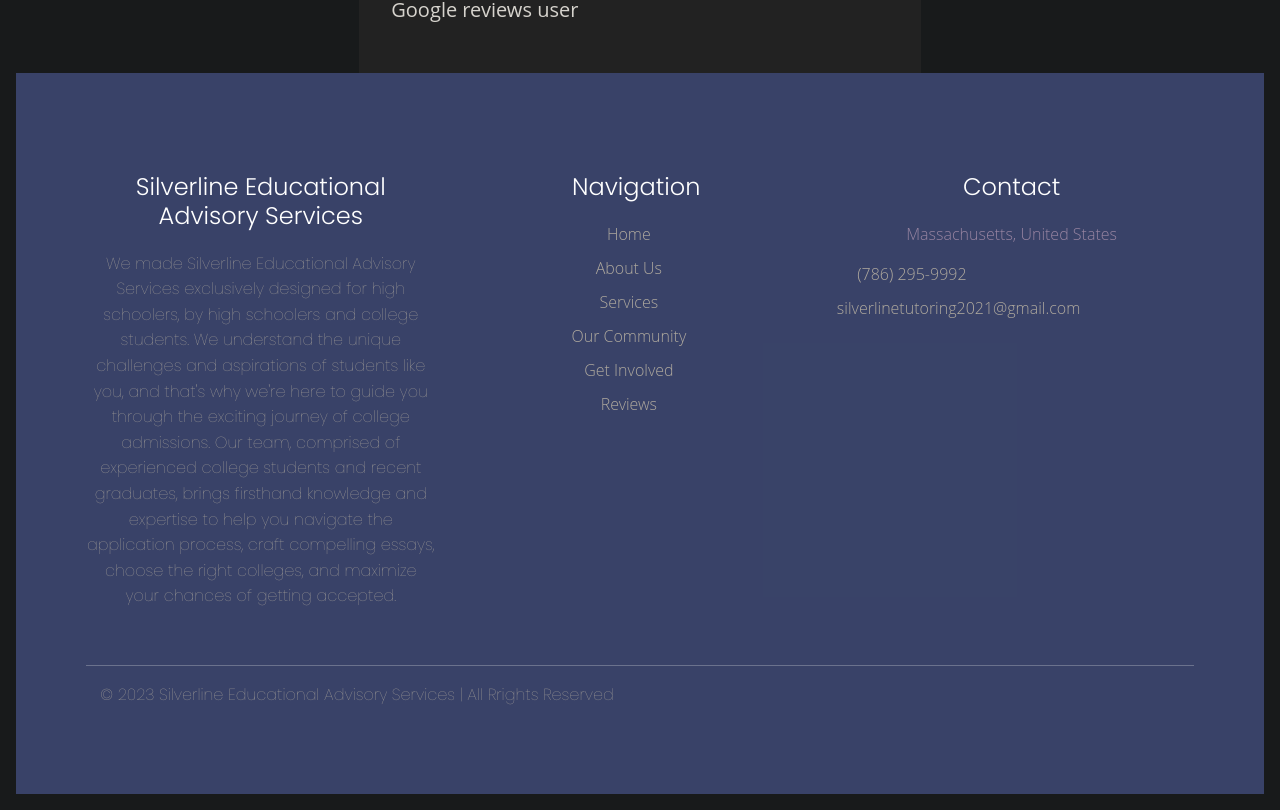
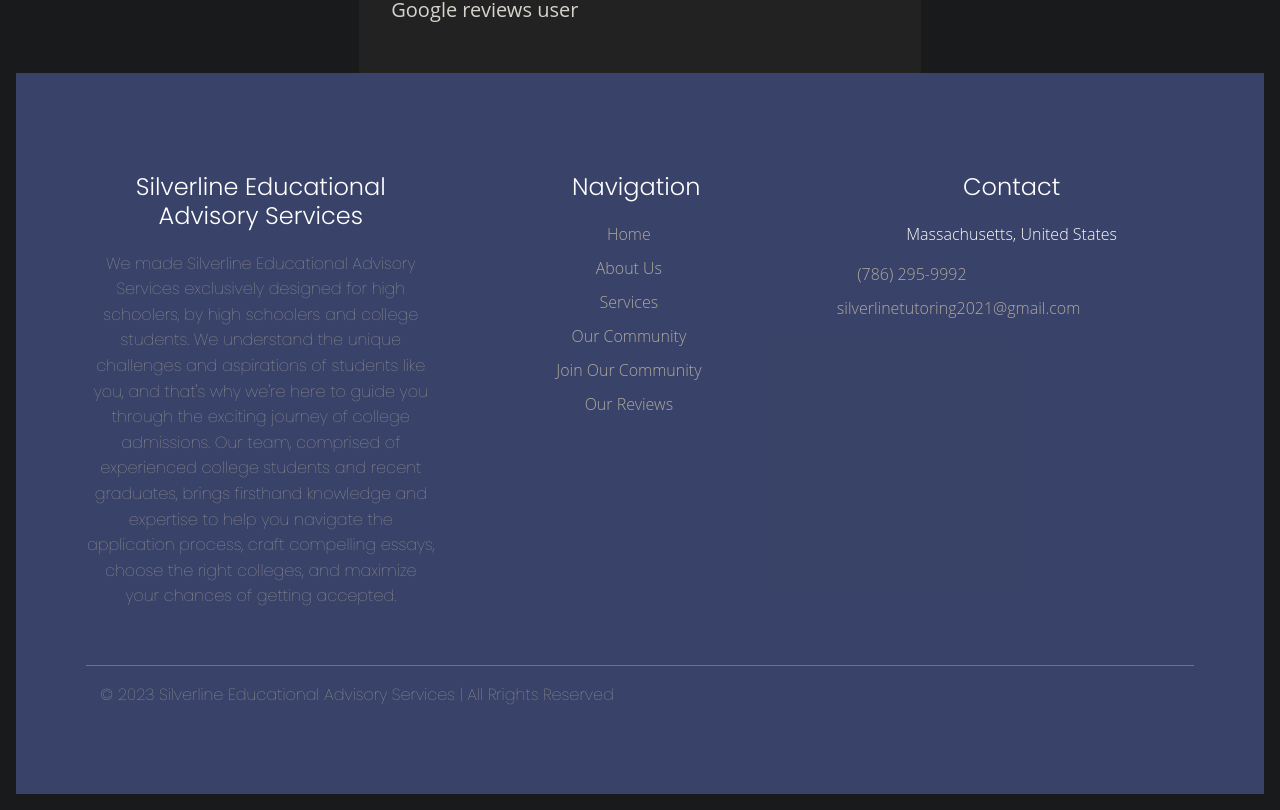
Before and after one commit to manntalati/Silverline-College-Counseling-Expansion, a React (Vite) app in the folder frontend/: page /reviews in a window 1280 px wide. Shown: the part 7786-8596 px from the top of the page. Built offline with nearby package versions, Linux system fonts and the light colour scheme.

Commit message:
website fixes

```diff
--- a/frontend/src/components/Footer.tsx
+++ b/frontend/src/components/Footer.tsx
@@ -22,8 +22,8 @@ function Footer() {
                 <li><a href="/about">About Us</a></li>
                 <li><a href="/services">Services</a></li>
                 <li><a href="/community">Our Community</a></li>
-                <li><a href="/getinvolved">Get Involved</a></li>
-                <li><a href="/reviews">Reviews</a></li>
+                <li><a href="/getinvolved">Join Our Community</a></li>
+                <li><a href="/reviews">Our Reviews</a></li>
               </ul>
             </div>
           </div>
@@ -31,7 +31,7 @@ function Footer() {
           <div className="col-lg-3">
             <div className="widget">
               <h3>Contact</h3>
-              <address style={{ color: '#9784a1'}}>Massachusetts, United States</address>
+              <address >Massachusetts, United States</address>
               <ul className="list-unstyled links mb-4">
                 <li><a href="tel://7862959992">(786) 295-9992</a></li>
                 <li><a href="mailto:silverlinetutoring2021@gmail.com">silverlinetutoring2021@gmail.com</a></li>
--- a/frontend/src/components/Reach/styles.module.css
+++ b/frontend/src/components/Reach/styles.module.css
@@ -9,7 +9,7 @@
 
 .icon {
 	font-size: 3.5rem;
-	color: #918ca1 !important;
+	color: white !important;
 }
 
 .num {
--- a/frontend/src/components/Testimonials/Testimonials.tsx
+++ b/frontend/src/components/Testimonials/Testimonials.tsx
@@ -82,7 +82,7 @@ const Testimonials: React.FC = () => {
 				theme === "dark" ? styles.outerDivDark : styles.outerDivLight
 			}
 		>
-			<div className={styles.center}>
+			<div className={styles.centered}>
 				<div className={styles.innerDiv}>
 					<p className={styles.subHeader}>Satisfied Students</p>
 					<h1
--- a/frontend/src/components/Testimonials/styles.module.css
+++ b/frontend/src/components/Testimonials/styles.module.css
@@ -6,7 +6,7 @@
 	width: 100%;
 }
 
-.center {
+.centered {
 	display: flex;
 	flex-direction: column;
 	align-items: center;
```
